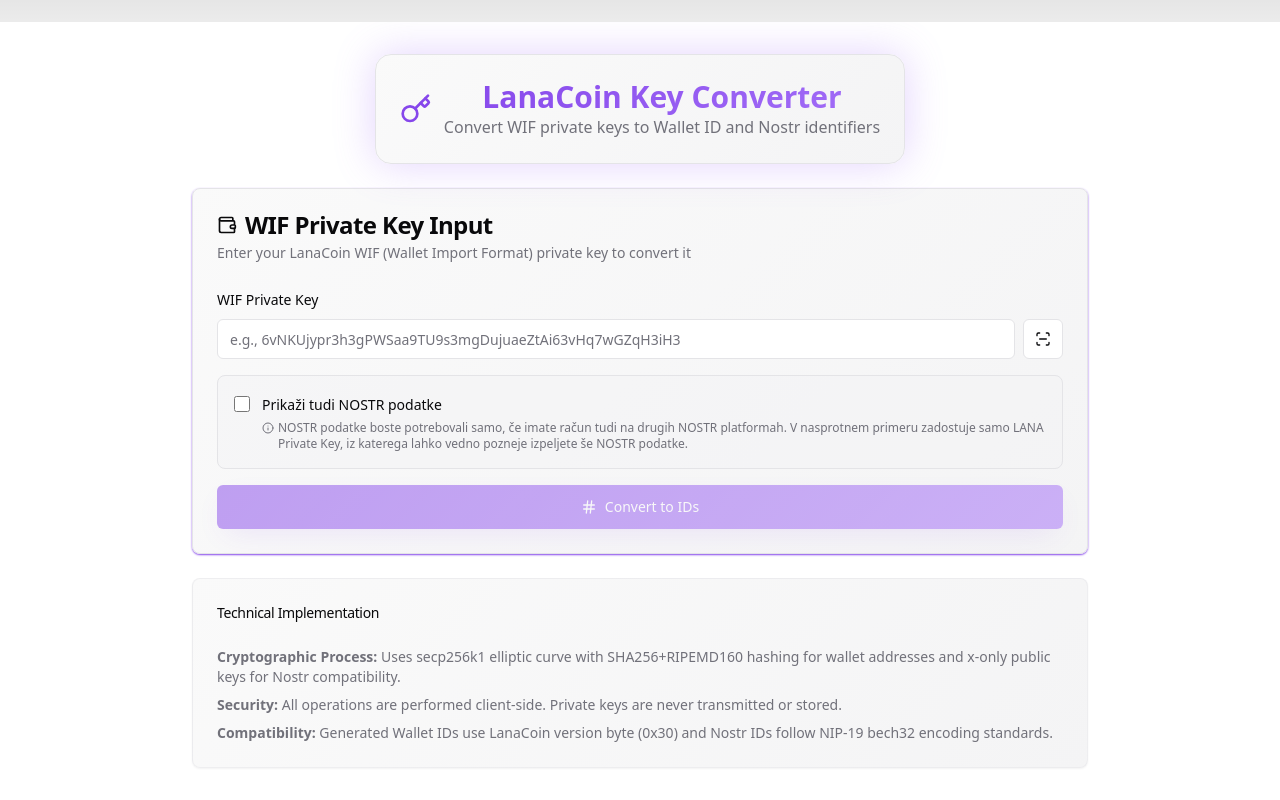
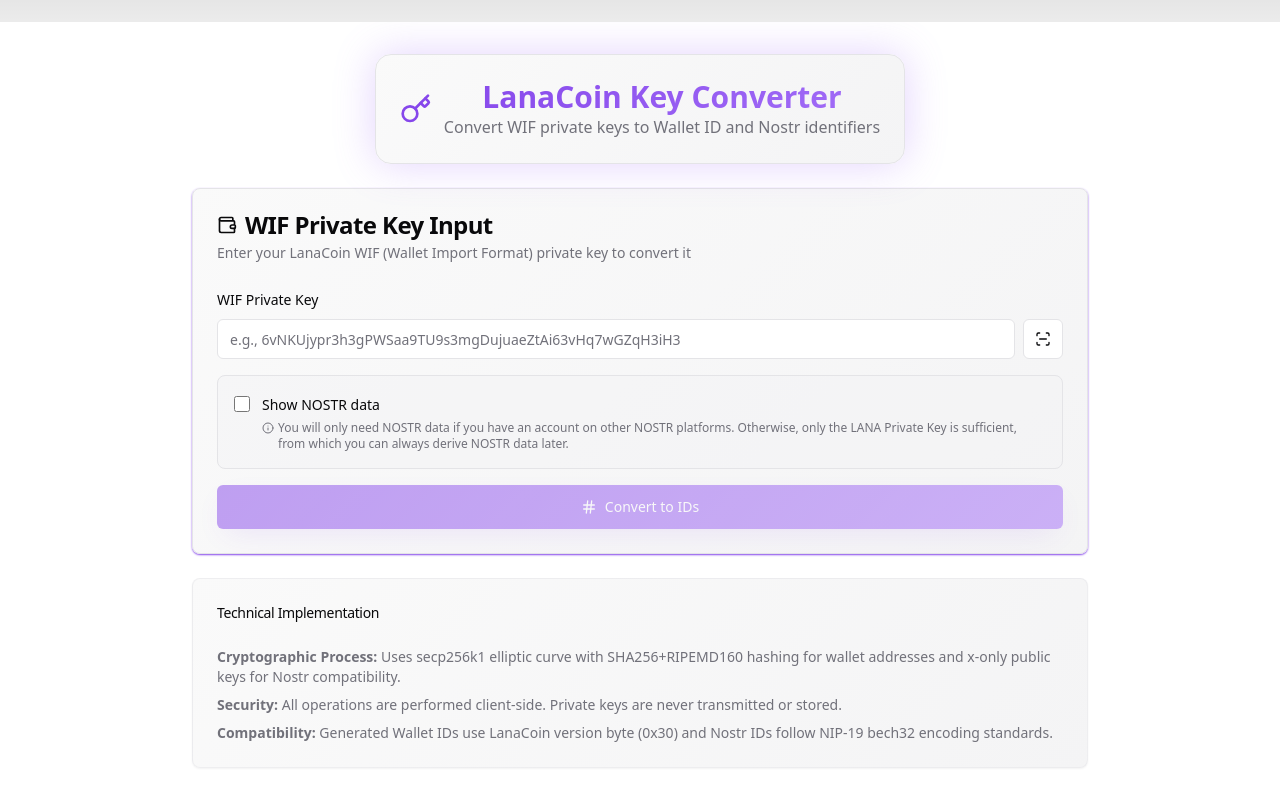
Before and after one commit to IstvanEzsias/lana-paper-wallet, a React (Vite) app: page / in a window 1280 px wide. Shown: the part 578-1378 px from the top of the page. Built offline with nearby package versions, Linux system fonts and the light colour scheme; grey boxes are pictures that could not be loaded.

Commit message:
Translate UI to English

```diff
--- a/src/components/WalletConverter.tsx
+++ b/src/components/WalletConverter.tsx
@@ -75,8 +75,8 @@ const WalletConverter = () => {
     setWifInput(data);
     setShowQRScanner(false);
     toast({
-      title: "QR koda skenirana",
-      description: "Privatni ključ je bil prebran iz QR kode",
+      title: "QR Code Scanned",
+      description: "Private key has been read from QR code",
     });
   };
 
@@ -87,8 +87,8 @@ const WalletConverter = () => {
     if (!printWindow) {
       toast({
         variant: "destructive",
-        title: "Napaka",
-        description: "Ni mogoče odpreti tiskalnega okna. Preverite nastavitve brskalnika.",
+        title: "Error",
+        description: "Cannot open print window. Check your browser settings.",
       });
       return;
     }
@@ -203,7 +203,7 @@ const WalletConverter = () => {
                 variant="outline"
                 size="icon"
                 onClick={() => setShowQRScanner(true)}
-                title="Skeniraj QR kodo"
+                title="Scan QR Code"
               >
                 <ScanLine className="h-4 w-4" />
               </Button>
@@ -229,14 +229,14 @@ const WalletConverter = () => {
                   htmlFor="show-nostr"
                   className="text-sm font-medium leading-none cursor-pointer"
                 >
-                  Prikaži tudi NOSTR podatke
+                  Show NOSTR data
                 </Label>
                 <p className="text-xs text-muted-foreground flex items-start gap-1">
                   <Info className="h-3 w-3 mt-0.5 flex-shrink-0" />
                   <span>
-                    NOSTR podatke boste potrebovali samo, če imate račun tudi na drugih NOSTR platformah.
-                    V nasprotnem primeru zadostuje samo LANA Private Key, iz katerega lahko vedno pozneje
-                    izpeljete še NOSTR podatke.
+                    You will only need NOSTR data if you have an account on other NOSTR platforms.
+                    Otherwise, only the LANA Private Key is sufficient, from which you can always
+                    derive NOSTR data later.
                   </span>
                 </p>
               </div>
@@ -442,18 +442,18 @@ const WalletConverter = () => {
             <CardHeader>
               <CardTitle className="flex items-center gap-2 text-primary">
                 <Printer className="h-5 w-5" />
-                Generiraj dokument za tisk
+                Generate Print Document
               </CardTitle>
               <CardDescription>
-                Ustvari dokument A4 z denarnicami in QR kodami za varno shranjevanje
+                Create an A4 document with wallets and QR codes for secure storage
               </CardDescription>
             </CardHeader>
             <CardContent className="space-y-4">
               <div className="space-y-2">
-                <Label htmlFor="custom-text">Besedilo na vrhu (opcijsko)</Label>
+                <Label htmlFor="custom-text">Text at the top (optional)</Label>
                 <Textarea
                   id="custom-text"
-                  placeholder="npr. 100 Million Fun"
+                  placeholder="e.g. 100 Million Fun"
                   value={customText}
                   onChange={(e) => setCustomText(e.target.value)}
                   rows={3}
@@ -463,8 +463,8 @@ const WalletConverter = () => {
 
               <p className="text-sm text-muted-foreground">
                 {showNostrData
-                  ? "Dokument bo vseboval 5 kartic: LANA Private Key, Wallet ID in 3 NOSTR podatke"
-                  : "Dokument bo vseboval 2 kartici: LANA Private Key in Wallet ID"}
+                  ? "The document will contain 5 cards: LANA Private Key, Wallet ID and 3 NOSTR data fields"
+                  : "The document will contain 2 cards: LANA Private Key and Wallet ID"}
               </p>
 
               <Button
@@ -474,7 +474,7 @@ const WalletConverter = () => {
                 className="w-full"
               >
                 <Printer className="h-4 w-4 mr-2" />
-                Generiraj dokument za tisk
+                Generate Print Document
               </Button>
 
               <Alert className="bg-amber-50 border-amber-200">
```
